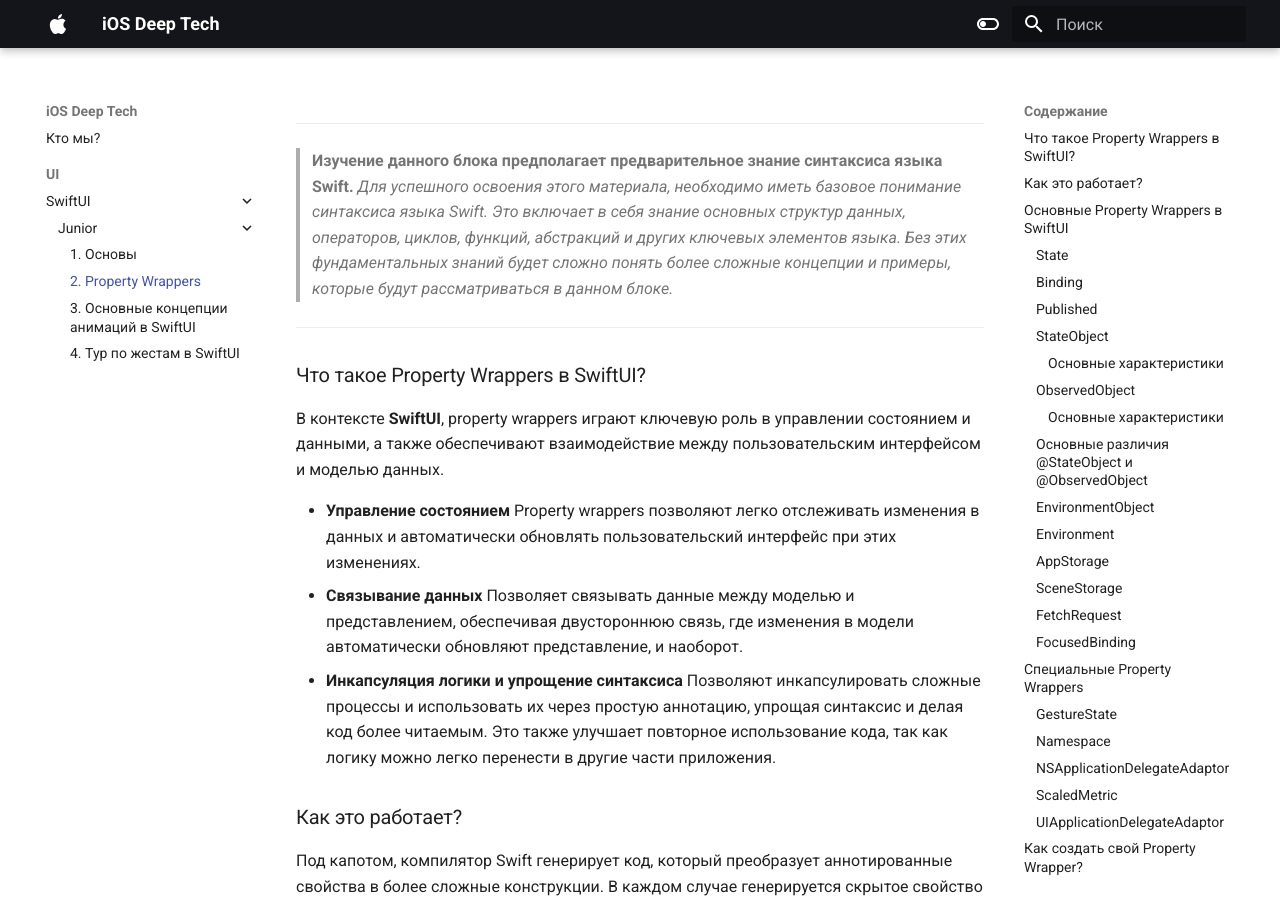
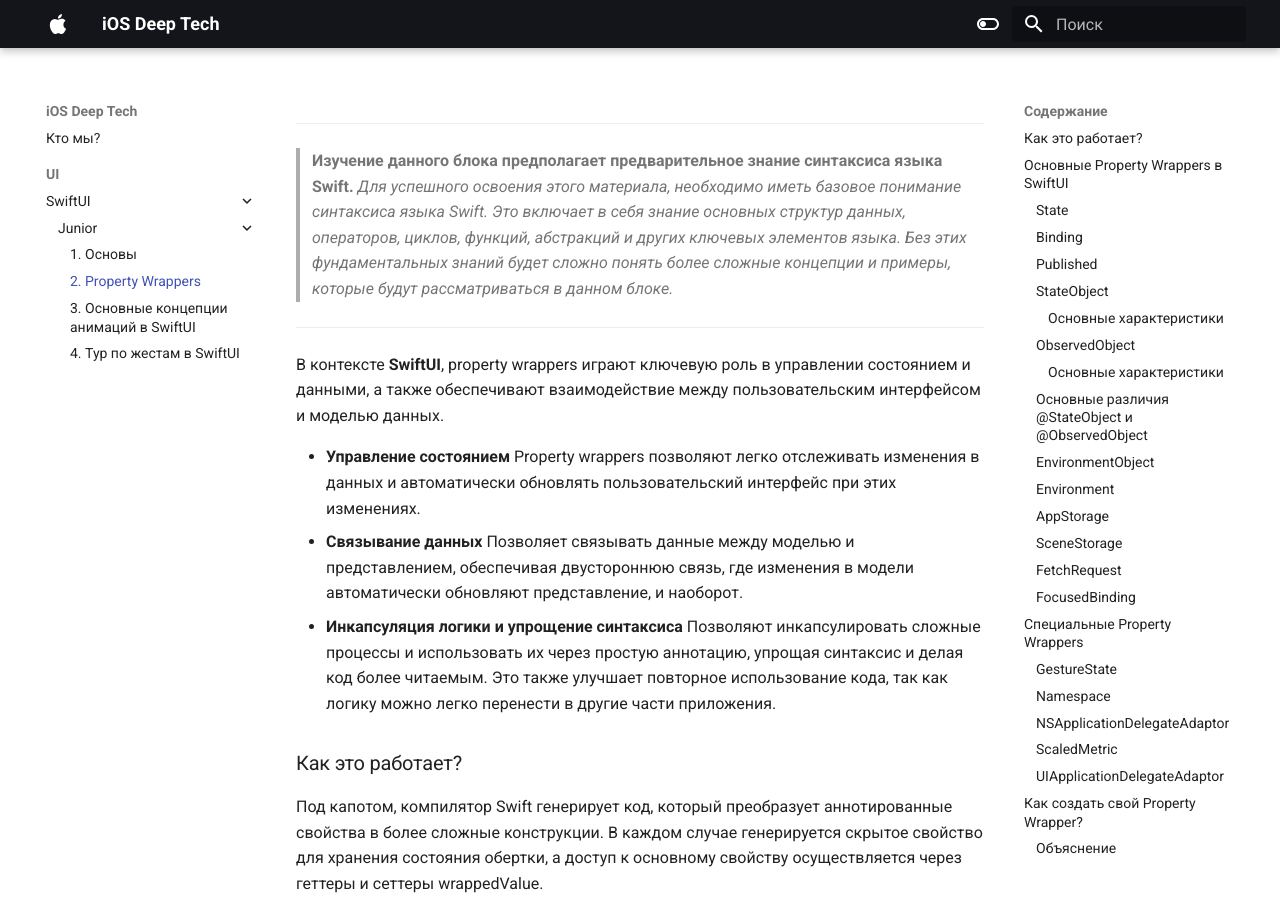
Before and after one commit to iosdeeptech/ios_deep_tech, an MkDocs documentation site: the page built from docs/UI/SwiftUI/Junior/2. Property Wrappers.md, in a window 1280 px wide and 900 px high. Built offline with MkDocs 1.6.1 and Material for MkDocs 9.7.7, drawn with Linux system fonts in a browser that asks for light colours.

Commit message:
Обновление содержания

```diff
--- a/docs/UI/SwiftUI/Junior/1. Основы.md
+++ b/docs/UI/SwiftUI/Junior/1. Основы.md
@@ -6,8 +6,6 @@
 >
 
 ---
-
-# Для чего нужен SwiftUI?
 
 **SwiftUI** позволяет строить интерфейс с использованием простого и интуитивно понятного синтаксиса, основанного на декларативных компонентах. Вместо традиционного императивного подхода, где вы явно указываете, как и когда обновлять элементы интерфейса, SwiftUI позволяет описать, как интерфейс должен выглядеть в зависимости от текущего состояния данных.
 
--- a/docs/UI/SwiftUI/Junior/2. Property Wrappers.md
+++ b/docs/UI/SwiftUI/Junior/2. Property Wrappers.md
@@ -6,8 +6,6 @@
 >
 
 ---
-
-### Что такое Property Wrappers в SwiftUI?
 
 В контексте **SwiftUI**, property wrappers играют ключевую роль в управлении состоянием и данными, а также обеспечивают взаимодействие между пользовательским интерфейсом и моделью данных.
 
```
